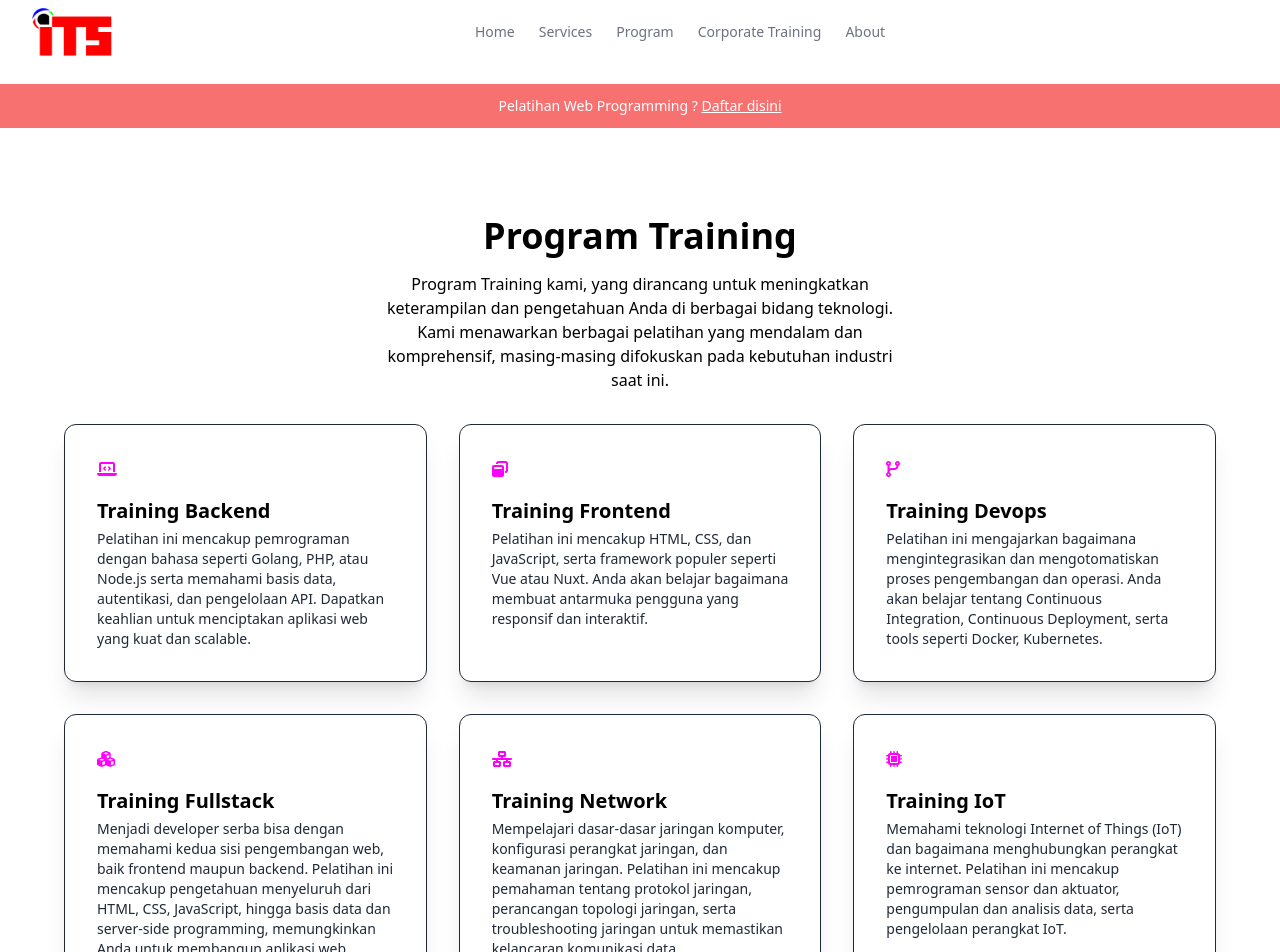
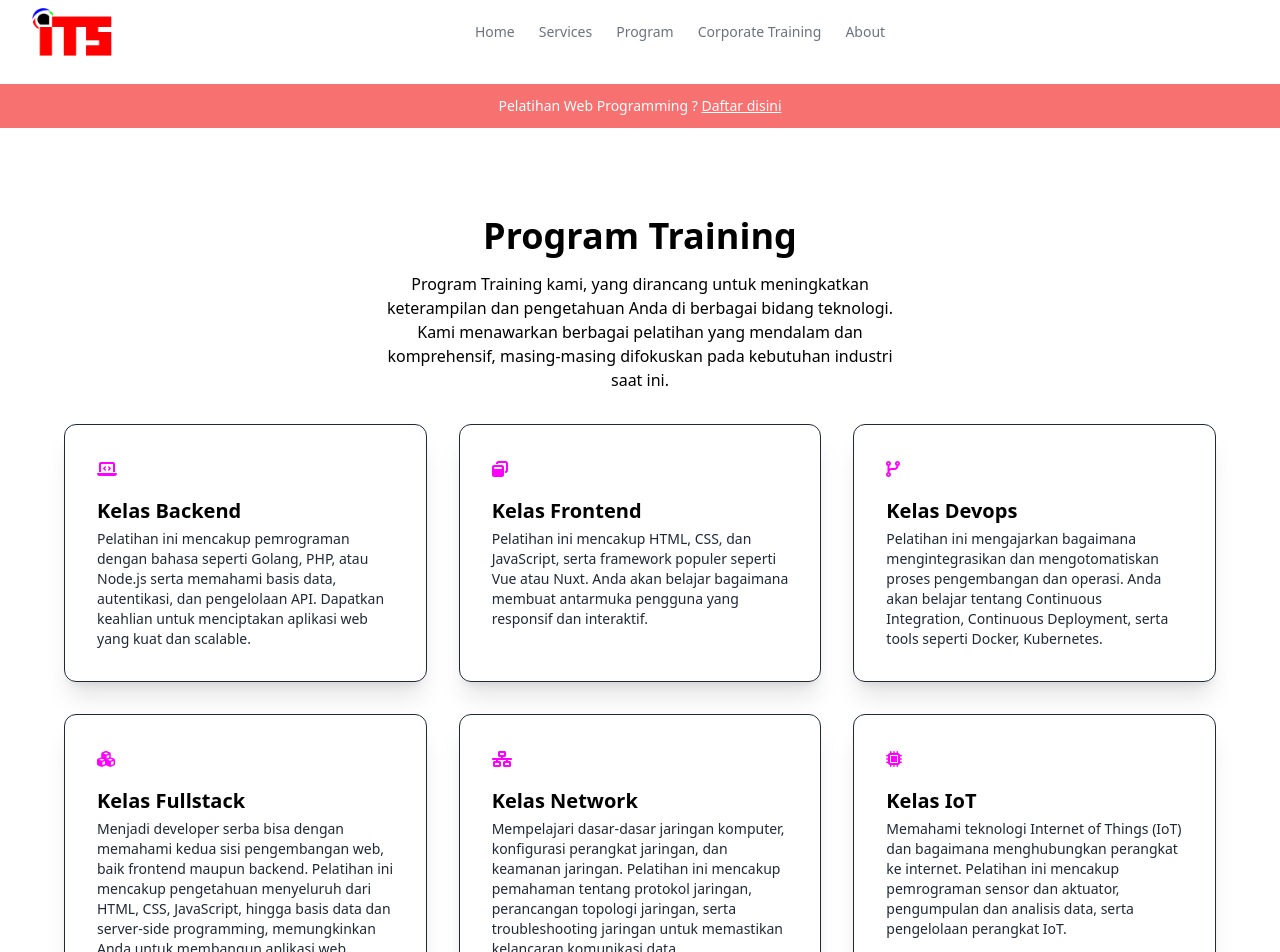
Before and after one commit to renalfarid/its-academy, a Nuxt app: page /training in a window 1280 px wide. Shown: the top 952 px of the page. Built offline with nearby package versions, Linux system fonts and the light colour scheme.

Commit message:
fix training page

```diff
--- a/components/program/SectionCourse.vue
+++ b/components/program/SectionCourse.vue
@@ -1,3 +1,39 @@
+<script setup>
+  import { ref } from 'vue'
+
+  const kelas = ref([
+    {
+      'nama': 'Kelas Backend',
+      'deskripsi': 'Pelatihan ini mencakup pemrograman dengan bahasa seperti Golang, PHP, atau Node.js serta memahami basis data, autentikasi, dan pengelolaan API. Dapatkan keahlian untuk menciptakan aplikasi web yang kuat dan scalable.',
+      'icon': 'laptop-code'
+    },
+    {
+      'nama': 'Kelas Frontend',
+      'deskripsi': 'Pelatihan ini mencakup HTML, CSS, dan JavaScript, serta framework populer seperti Vue atau Nuxt. Anda akan belajar bagaimana membuat antarmuka pengguna yang responsif dan interaktif.',
+      'icon': 'window-restore'
+    },
+    {
+      'nama': 'Kelas Devops',
+      'deskripsi': 'Pelatihan ini mengajarkan bagaimana mengintegrasikan dan mengotomatiskan proses pengembangan dan operasi. Anda akan belajar tentang Continuous Integration, Continuous Deployment, serta tools seperti Docker, Kubernetes.',
+      'icon': 'code-branch'
+    },
+    {
+      'nama': 'Kelas Fullstack',
+      'deskripsi': 'Menjadi developer serba bisa dengan memahami kedua sisi pengembangan web, baik frontend maupun backend. Pelatihan ini mencakup pengetahuan menyeluruh dari HTML, CSS, JavaScript, hingga basis data dan server-side programming, memungkinkan Anda untuk membangun aplikasi web lengkap dari awal hingga akhir.',
+      'icon': 'cubes'
+    },
+    {
+      'nama': 'Kelas Network',
+      'deskripsi': 'Mempelajari dasar-dasar jaringan komputer, konfigurasi perangkat jaringan, dan keamanan jaringan. Pelatihan ini mencakup pemahaman tentang protokol jaringan, perancangan topologi jaringan, serta troubleshooting jaringan untuk memastikan kelancaran komunikasi data.',
+      'icon': 'network-wired'
+    },
+    {
+      'nama': 'Kelas IoT',
+      'deskripsi': 'Memahami teknologi Internet of Things (IoT) dan bagaimana menghubungkan perangkat ke internet. Pelatihan ini mencakup pemrograman sensor dan aktuator, pengumpulan dan analisis data, serta pengelolaan perangkat IoT.',
+      'icon': 'microchip'
+    },
+  ])
+</script>
 <template>
     <section class="bg-white">
       <div class="mx-auto max-w-screen-xl px-4 py-8 sm:px-6 sm:py-12 lg:px-8 lg:py-16">
@@ -11,94 +47,22 @@
 
         <div class="mt-8 grid grid-cols-1 gap-8 md:grid-cols-2 lg:grid-cols-3">
           <a
+            v-for="item in kelas"
+            :key="item.nama"
             class="block rounded-xl border border-gray-800 p-8 shadow-xl transition hover:border-pink-500/10 hover:shadow-pink-500/10"
             href="#"
           >
             <span style="font-size: 1em; color: Magenta;">
-                <font-awesome-icon icon="laptop-code" />
+                <font-awesome-icon :icon="item.icon" />
             </span>
 
-            <h2 class="mt-4 text-xl font-bold">Training Backend</h2>
+            <h2 class="mt-4 text-xl font-bold">{{ item.nama }}</h2>
 
             <p class="mt-1 text-sm text-gray-800">
-                Pelatihan ini mencakup pemrograman dengan bahasa seperti Golang, PHP, atau Node.js serta memahami basis data, autentikasi, dan pengelolaan API. Dapatkan keahlian untuk menciptakan aplikasi web yang kuat dan scalable.
+                {{ item.deskripsi }}
             </p>
           </a>
 
-          <a
-            class="block rounded-xl border border-gray-800 p-8 shadow-xl transition hover:border-pink-500/10 hover:shadow-pink-500/10"
-            href="#"
-          >
-          <span style="font-size: 1em; color: Magenta;">
-            <font-awesome-icon icon="window-restore" />
-          </span>
-
-            <h2 class="mt-4 text-xl font-bold">Training Frontend</h2>
-
-            <p class="mt-1 text-sm text-gray-800">
-                Pelatihan ini mencakup HTML, CSS, dan JavaScript, serta framework populer seperti Vue atau Nuxt. Anda akan belajar bagaimana membuat antarmuka pengguna yang responsif dan interaktif.
-            </p>
-          </a>
-
-          <a
-            class="block rounded-xl border border-gray-800 p-8 shadow-xl transition hover:border-pink-500/10 hover:shadow-pink-500/10"
-            href="#"
-          >
-            <span style="font-size: 1em; color: Magenta;">
-                <font-awesome-icon icon="code-branch" />
-            </span>
-
-            <h2 class="mt-4 text-xl font-bold">Training Devops</h2>
-
-            <p class="mt-1 text-sm text-gray-800">
-                Pelatihan ini mengajarkan bagaimana mengintegrasikan dan mengotomatiskan proses pengembangan dan operasi. Anda akan belajar tentang Continuous Integration, Continuous Deployment, serta tools seperti Docker, Kubernetes.
-            </p>
-          </a>
-
-          <a
-            class="block rounded-xl border border-gray-800 p-8 shadow-xl transition hover:border-pink-500/10 hover:shadow-pink-500/10"
-            href="#"
-          >
-            <span style="font-size: 1em; color: Magenta;">
-                <font-awesome-icon icon="cubes" />
-            </span>
-
-            <h2 class="mt-4 text-xl font-bold">Training Fullstack</h2>
-
-            <p class="mt-1 text-sm text-gray-800">
-                Menjadi developer serba bisa dengan memahami kedua sisi pengembangan web, baik frontend maupun backend. Pelatihan ini mencakup pengetahuan menyeluruh dari HTML, CSS, JavaScript, hingga basis data dan server-side programming, memungkinkan Anda untuk membangun aplikasi web lengkap dari awal hingga akhir.
-            </p>
-          </a>
-
-          <a
-            class="block rounded-xl border border-gray-800 p-8 shadow-xl transition hover:border-pink-500/10 hover:shadow-pink-500/10"
-            href="#"
-          >
-            <span style="font-size: 1em; color: Magenta;">
-                <font-awesome-icon icon="network-wired" />
-            </span>
-
-            <h2 class="mt-4 text-xl font-bold">Training Network</h2>
-
-            <p class="mt-1 text-sm text-gray-800">
-                Mempelajari dasar-dasar jaringan komputer, konfigurasi perangkat jaringan, dan keamanan jaringan. Pelatihan ini mencakup pemahaman tentang protokol jaringan, perancangan topologi jaringan, serta troubleshooting jaringan untuk memastikan kelancaran komunikasi data.
-            </p>
-          </a>
-
-          <a
-            class="block rounded-xl border border-gray-800 p-8 shadow-xl transition hover:border-pink-500/10 hover:shadow-pink-500/10"
-            href="#"
-          >
-            <span style="font-size: 1em; color: Magenta;">
-                <font-awesome-icon icon="microchip" />
-            </span>
-
-            <h2 class="mt-4 text-xl font-bold">Training IoT</h2>
-
-            <p class="mt-1 text-sm text-gray-800">
-                Memahami teknologi Internet of Things (IoT) dan bagaimana menghubungkan perangkat ke internet. Pelatihan ini mencakup pemrograman sensor dan aktuator, pengumpulan dan analisis data, serta pengelolaan perangkat IoT.
-            </p>
-          </a>
         </div>
 
         <div class="mt-12 text-center">
```
